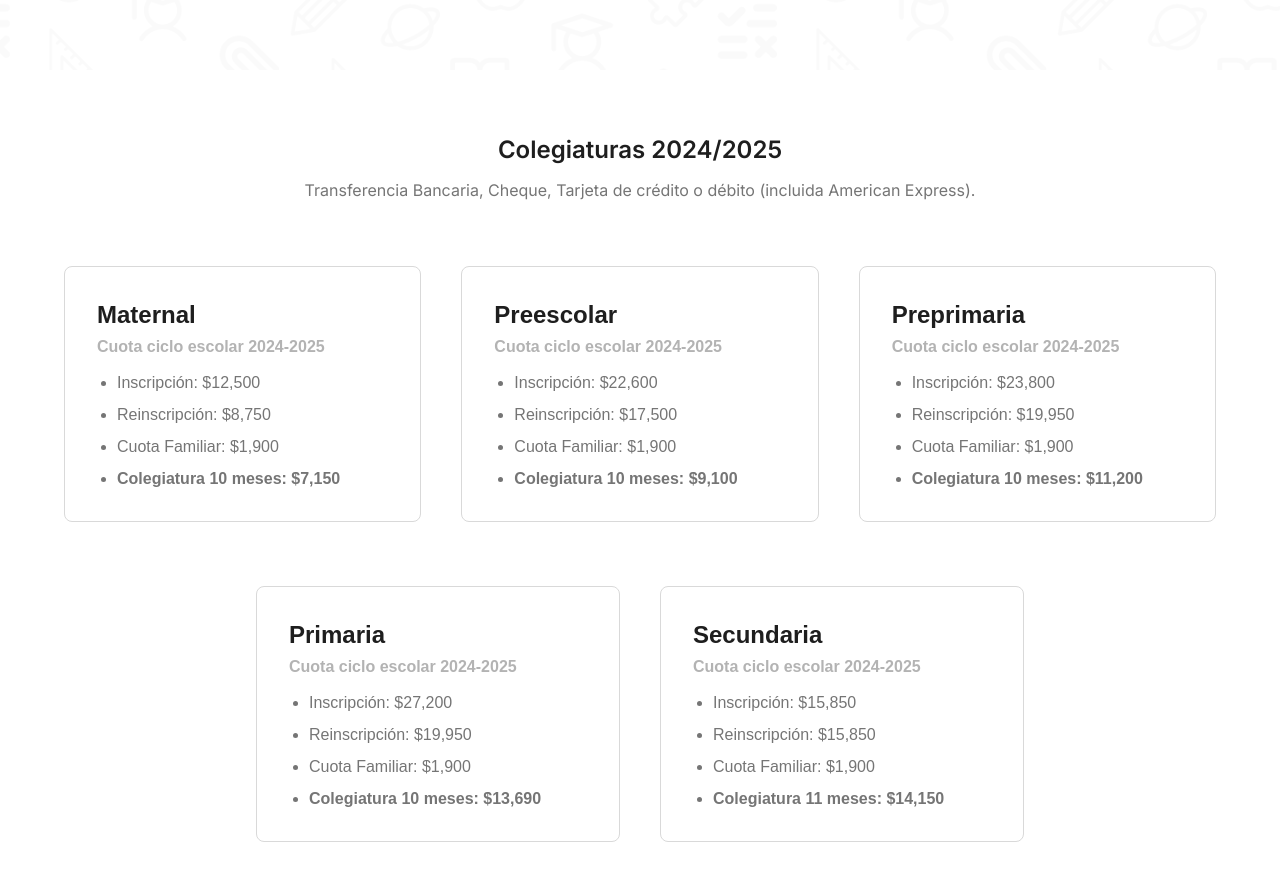
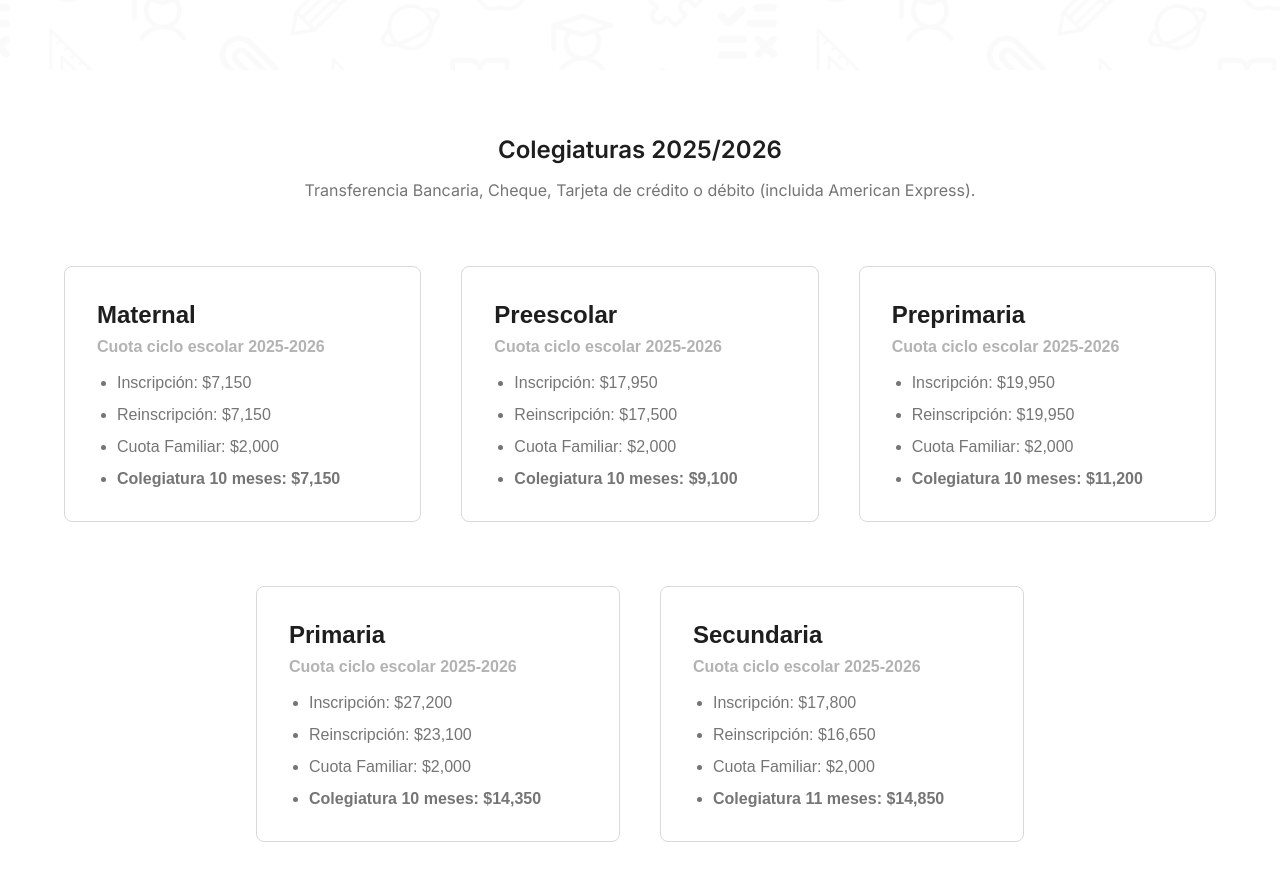
Before and after one commit to isabelrobleda/frontend-senda, a React (Vite) app: page /colegiaturas in a window 1280 px wide. Shown: the part 680-1560 px from the top of the page. Built offline with nearby package versions, Linux system fonts and the light colour scheme; a web font is replaced by a local one.

Commit message:
changes of Colegiaturas

```diff
--- a/src/pages/Admision/Colegiaturas.jsx
+++ b/src/pages/Admision/Colegiaturas.jsx
@@ -72,7 +72,7 @@ function Colegiaturas() {
         <div className="max-w-screen-xl w-full mx-auto p-8 md:p-16 flex flex-col justify-start items-center gap-16">
           <div className="w-full text-center flex-col justify-start items-center gap-2">
             <div className="text-[#1e1e1e] text-2xl font-semibold font-['Inter'] mb-3">
-              Colegiaturas 2024/2025
+              Colegiaturas 2025/2026
             </div>
             <div className="text-[#757575] text-base font-normal font-['Inter']">
               Transferencia Bancaria, Cheque, Tarjeta de crédito o débito
@@ -86,17 +86,17 @@ function Colegiaturas() {
                 Maternal
               </div>
               <p className="text-[#b3b3b3] text-base font-semibold pb-[8px]">
-                Cuota ciclo escolar 2024-2025
+                Cuota ciclo escolar 2025-2026
               </p>
               <ul className="ml-5">
                 <li className="text-[#757575] text-base list-disc py-1">
-                  Inscripción: $12,500
+                  Inscripción: $7,150
                 </li>
                 <li className="text-[#757575] text-base list-disc py-1">
-                  Reinscripción: $8,750
+                  Reinscripción: $7,150
                 </li>
                 <li className="text-[#757575] text-base list-disc py-1">
-                  Cuota Familiar: $1,900
+                  Cuota Familiar: $2,000
                 </li>
                 <li className="text-[#757575] text-base list-disc py-1 font-semibold">
                   Colegiatura 10 meses: $7,150
@@ -109,17 +109,17 @@ function Colegiaturas() {
                 Preescolar
               </div>
               <p className="text-[#b3b3b3] text-base font-semibold pb-[8px]">
-                Cuota ciclo escolar 2024-2025
+                Cuota ciclo escolar 2025-2026
               </p>
               <ul className="ml-5">
                 <li className="text-[#757575] text-base list-disc py-1">
-                  Inscripción: $22,600
+                  Inscripción: $17,950
                 </li>
                 <li className="text-[#757575] text-base list-disc py-1">
                   Reinscripción: $17,500
                 </li>
                 <li className="text-[#757575] text-base list-disc py-1">
-                  Cuota Familiar: $1,900
+                  Cuota Familiar: $2,000
                 </li>
                 <li className="text-[#757575] text-base list-disc py-1 font-semibold">
                   Colegiatura 10 meses: $9,100
@@ -132,17 +132,17 @@ function Colegiaturas() {
                 Preprimaria
               </div>
               <p className="text-[#b3b3b3] text-base font-semibold pb-[8px]">
-                Cuota ciclo escolar 2024-2025
+                Cuota ciclo escolar 2025-2026
               </p>
               <ul className="ml-5">
                 <li className="text-[#757575] text-base list-disc py-1">
-                  Inscripción: $23,800
+                  Inscripción: $19,950
                 </li>
                 <li className="text-[#757575] text-base list-disc py-1">
                   Reinscripción: $19,950
                 </li>
                 <li className="text-[#757575] text-base list-disc py-1">
-                  Cuota Familiar: $1,900
+                  Cuota Familiar: $2,000
                 </li>
                 <li className="text-[#757575] text-base list-disc py-1 font-semibold">
                   Colegiatura 10 meses: $11,200
@@ -159,20 +159,20 @@ function Colegiaturas() {
                   Primaria
                 </div>
                 <p className="text-[#b3b3b3] text-base font-semibold pb-[8px]">
-                  Cuota ciclo escolar 2024-2025
+                  Cuota ciclo escolar 2025-2026
                 </p>
                 <ul className="ml-5">
                   <li className="text-[#757575] text-base list-disc py-1">
                     Inscripción: $27,200
                   </li>
                   <li className="text-[#757575] text-base list-disc py-1">
-                    Reinscripción: $19,950
+                    Reinscripción: $23,100
                   </li>
                   <li className="text-[#757575] text-base list-disc py-1">
-                    Cuota Familiar: $1,900
+                    Cuota Familiar: $2,000
                   </li>
                   <li className="text-[#757575] text-base list-disc py-1 font-semibold">
-                    Colegiatura 10 meses: $13,690
+                    Colegiatura 10 meses: $14,350
                   </li>
                 </ul>
               </div>
@@ -182,20 +182,20 @@ function Colegiaturas() {
                   Secundaria
                 </div>
                 <p className="text-[#b3b3b3] text-base font-semibold pb-[8px]">
-                  Cuota ciclo escolar 2024-2025
+                  Cuota ciclo escolar 2025-2026
                 </p>
                 <ul className="ml-5">
                   <li className="text-[#757575] text-base list-disc py-1">
-                    Inscripción: $15,850
+                    Inscripción: $17,800
                   </li>
                   <li className="text-[#757575] text-base list-disc py-1">
-                    Reinscripción: $15,850
+                    Reinscripción: $16,650
                   </li>
                   <li className="text-[#757575] text-base list-disc py-1">
-                    Cuota Familiar: $1,900
+                    Cuota Familiar: $2,000
                   </li>
                   <li className="text-[#757575] text-base list-disc py-1 font-semibold">
-                    Colegiatura 11 meses: $14,150
+                    Colegiatura 11 meses: $14,850
                   </li>
                 </ul>
               </div>
```
